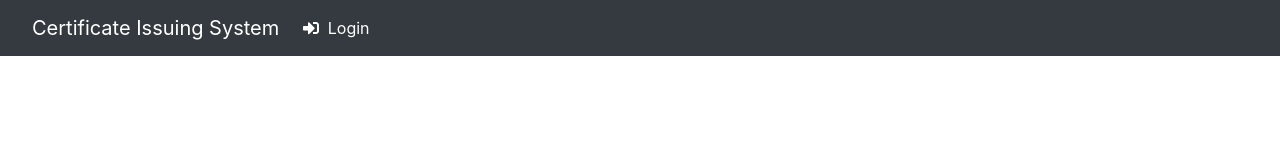
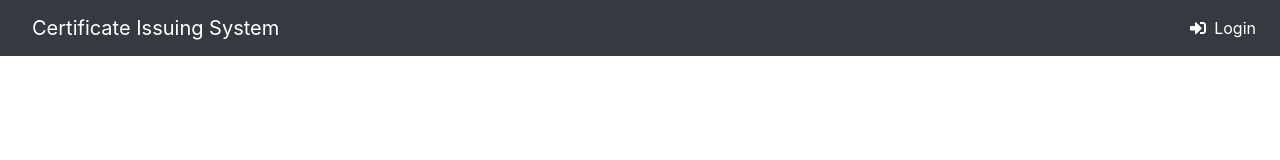
Before and after one commit to igorMales98/bsep-frontend, an Angular app: page / in a window 1280 px wide. Shown: the top 160 px of the page. Built offline with nearby package versions, Linux system fonts and the light colour scheme.

Commit message:
some configurations.

```diff
--- a/angular.json
+++ b/angular.json
@@ -24,9 +24,11 @@
               "src/assets"
             ],
             "styles": [
-              "src/styles.css"
+              "src/styles.css",
+              "node_modules/animate.css/animate.css"
             ],
-            "scripts": []
+            "scripts": ["./node_modules/jquery/dist/jquery.min.js",
+              "./node_modules/bootstrap/dist/js/bootstrap.js"]
           },
           "configurations": {
             "production": {
--- a/src/app/app.component.html
+++ b/src/app/app.component.html
@@ -22,13 +22,18 @@
       <span class="navbar-toggler-icon"></span>
     </button>
     <div id="navbarNavDropdown" class="navbar-collapse collapse navbar-responsive-collapse ">
-      <ul class="navbar-nav">
-        <li class="nav-item">
+
+      <ul class="navbar-nav mr-auto">
+      </ul>
+
+      <ul class="navbar-nav mr-0">
+        <li class="nav-item active">
           <a class="nav-link" routerLink="/login">
             <fa-icon [icon]="faLogin" class="mr-1"></fa-icon>
             Login</a>
         </li>
       </ul>
+
     </div>
   </nav>
 </div>
```
